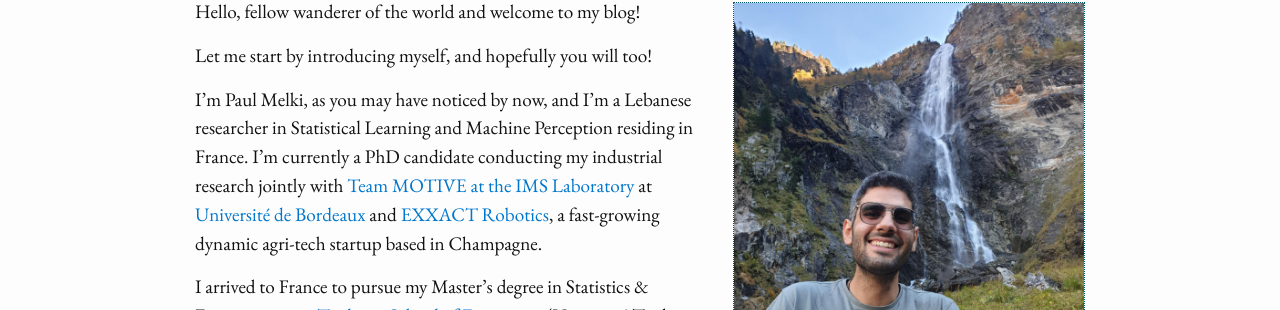
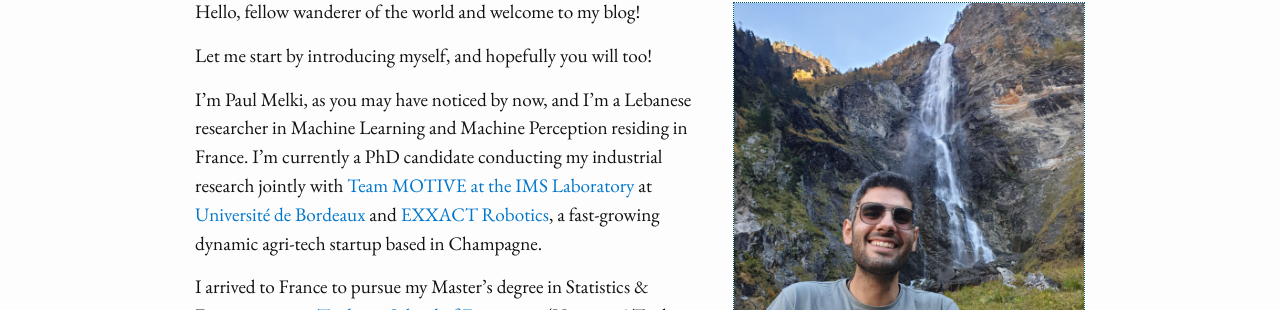
Before and after one commit to paulmelki/paulmelki.github.io, a Jekyll site: the page built from index.md, in a window 1280 px wide. Shown: the part 166-476 px from the top of the page. Built offline with Jekyll 4.4.1, drawn with Linux system fonts in a browser that asks for light colours; nearby versions of some CDN libraries; some web fonts are replaced.

Commit message:
Some small updates.

```diff
--- a/index.md
+++ b/index.md
@@ -10,7 +10,7 @@ Hello, fellow wanderer of the world and welcome to my blog!
 
 Let me start by introducing myself, and hopefully you will too!
 
-I'm Paul Melki, as you may have noticed by now, and I'm a Lebanese researcher in Statistical Learning and Machine Perception residing in France. I'm currently a PhD candidate conducting my industrial research jointly with
+I'm Paul Melki, as you may have noticed by now, and I'm a Lebanese researcher in Machine Learning and Machine Perception residing in France. I'm currently a PhD candidate conducting my industrial research jointly with
 [Team MOTIVE at the IMS Laboratory](https://www.ims-bordeaux.fr/en/recherche/research/116-signal-and-image-processing/motive/184-MOTIVE)
 at [Université de Bordeaux](https://www.u-bordeaux.fr/) and [EXXACT Robotics](https://exxact-robotics.com/en/), a fast-growing dynamic agri-tech startup based in Champagne.
 
```
Also changed, not shown: about.md (+3 -3 lines).
